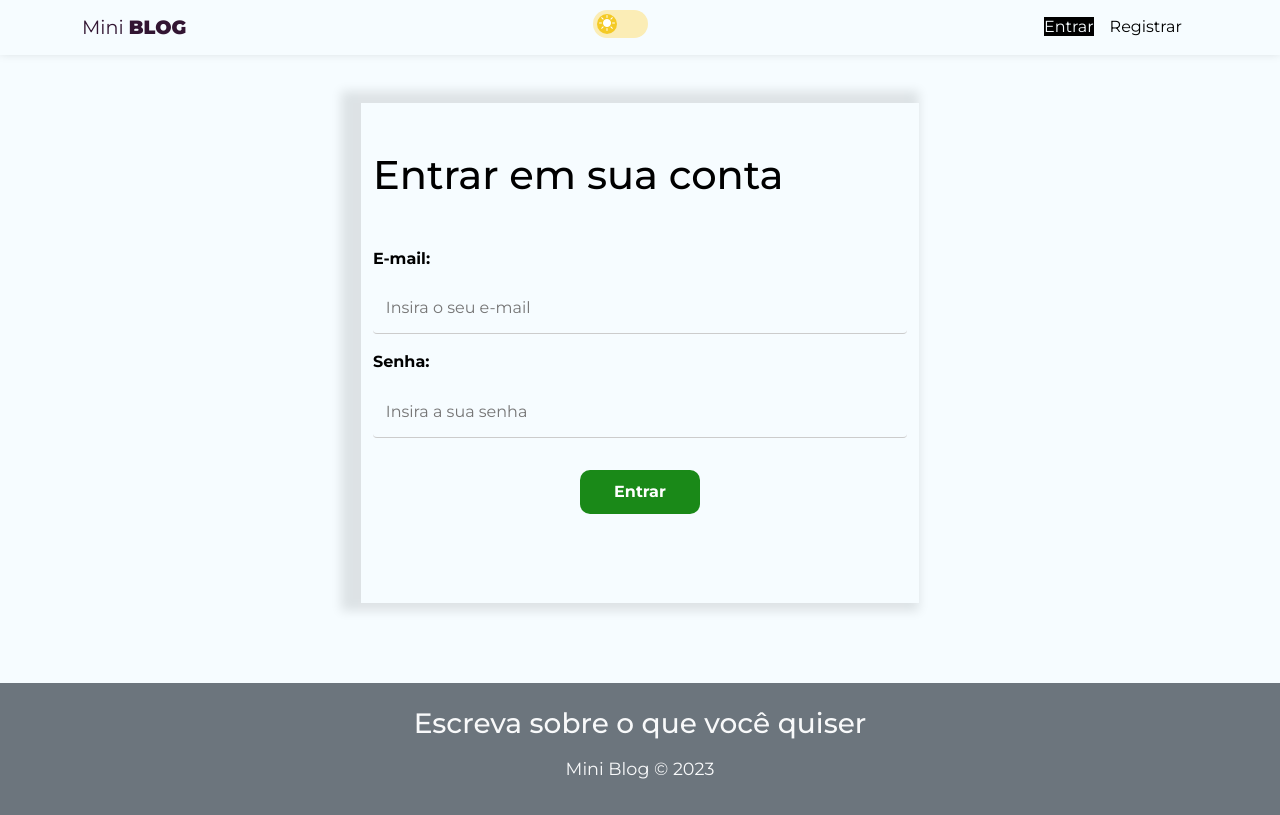
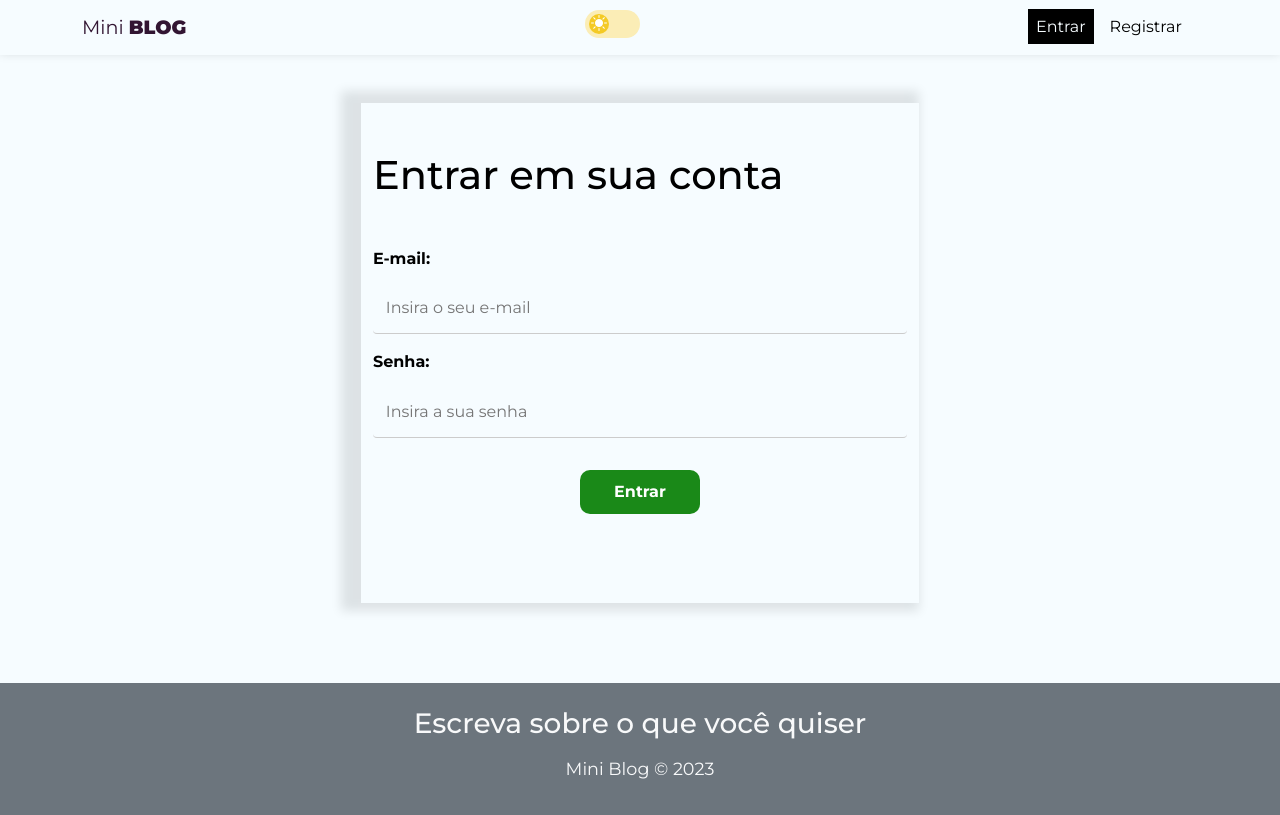
Before and after one commit to Hektor-Augusto2302/MiniBlog, a React (Create React App) app: page /login in a window 1280 px wide. Built offline with nearby package versions, Linux system fonts and the light colour scheme; no server answers.

Commit message:
feat(padding links)

```diff
--- a/src/components/Navbar/Navbar.module.css
+++ b/src/components/Navbar/Navbar.module.css
@@ -58,6 +58,7 @@
 .active {
     background-color: #000;
     color: #f6fcff !important;
+    padding: 0.5em;
 }
 
 .darkModenav {
```
